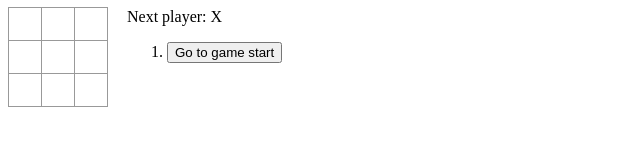
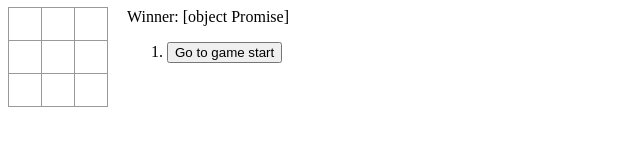
Before and after one commit to reinaldoteixeira/jogo-da-velha, a React (Create React App) app: page / in a window 1280 px wide. Shown: the top 160 px of the page, without its empty margins (0-640 px from the left). Built offline with nearby package versions, Linux system fonts and the light colour scheme; no server answers.

Commit message:
Definindo intercerptors

```diff
--- a/src/Game/index.jsx
+++ b/src/Game/index.jsx
@@ -1,8 +1,18 @@
-import React, { useState } from 'react';
+import React, { useState, useEffect } from 'react';
 import Board from '../components/Board';
 import styles from './styles';
 
-import { requester } from '../services';
+import { requesterService } from '../services';
+
+const calculateWinner = async () => {
+  try {
+    const result = await requesterService.post('/');
+    return result.data;
+  } catch (err) {
+    console.log(err);
+    return err;
+  }
+};
 
 const Game = () => {
   const [history, setHistory] = useState([{
@@ -11,27 +21,9 @@ const Game = () => {
   const [xIsNext, setXIsNext] = useState(true);
   const [stepNumber, setStepNumber] = useState(0);
 
-  requester.get('/');
-
-  const calculateWinner = (squares) => {
-    const lines = [
-      [0, 1, 2],
-      [3, 4, 5],
-      [6, 7, 8],
-      [0, 3, 6],
-      [1, 4, 7],
-      [2, 5, 8],
-      [0, 4, 8],
-      [2, 4, 6],
-    ];
-    for (let i = 0; i < lines.length; i++) {
-      const [a, b, c] = lines[i];
-      if (squares[a] && squares[a] === squares[b] && squares[a] === squares[c]) {
-        return squares[a];
-      }
-    }
-    return null;
-  };
+  useEffect(() => {
+    calculateWinner();
+  }, []);
 
   const handleClick = (i) => {
     const subHistory = history.slice(0, stepNumber + 1);
--- a/src/services/index.js
+++ b/src/services/index.js
@@ -1 +1,7 @@
-export { default as requester } from './requester';
+import requester from './requester';
+
+export const requesterService = requester;
+
+export default {
+  requesterService,
+};
--- a/src/services/requester/index.js
+++ b/src/services/requester/index.js
@@ -4,4 +4,11 @@ const requester = axios.create({
   baseURL: process.env.REACT_APP_BASE_URL,
 });
 
+requester.interceptors.response.use((response) => (
+  response.data
+), (error) => {
+  const { status, message } = error.response;
+  return `${status} - ${message}`;
+});
+
 export default requester;
```
Also changed, not shown: 1 other file (tests, documents, lock files or other folders).
